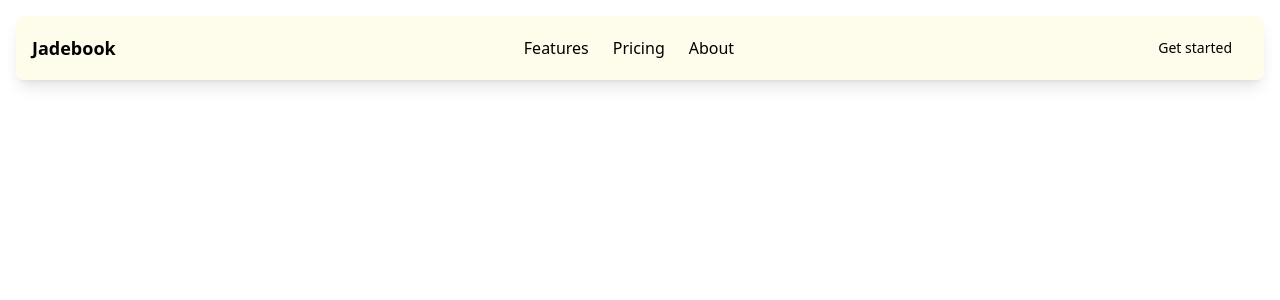
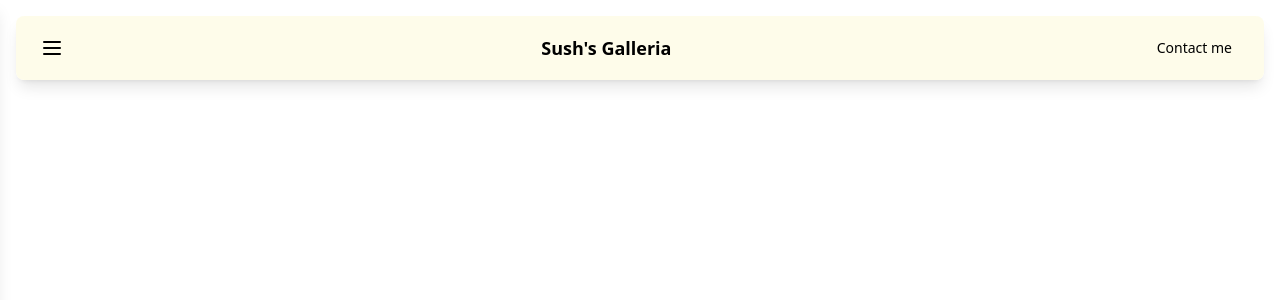
Before and after one commit to SUSH9391/sush-s-galleria, a React (Vite) app: page / in a window 1280 px wide. Shown: the top 300 px of the page. Built offline with nearby package versions, Linux system fonts and the light colour scheme.

Commit message:
refactored navbar with sidebar

```diff
--- a/src/components/Navbar.jsx
+++ b/src/components/Navbar.jsx
@@ -42,7 +42,24 @@ export default function Navbar() {
       }
     >
       <div className="max-w-7xl mx-auto px-4 h-full flex items-center justify-between">
-        {/* Logo */}
+        {/* Left: Hamburger button */}
+        <button
+          className="p-2 rounded-md focus:outline-none focus:ring-2 focus:ring-offset-2"
+          aria-label={menuOpen ? "Close menu" : "Open menu"}
+          aria-expanded={menuOpen}
+          onClick={() => setMenuOpen((s) => !s)}
+        >
+          {/* Icon morph: hamburger -> X */}
+          <svg className="w-6 h-6" viewBox="0 0 24 24" fill="none" stroke="currentColor">
+            {menuOpen ? (
+              <path strokeWidth="2" strokeLinecap="round" strokeLinejoin="round" d="M6 18L18 6M6 6l12 12" />
+            ) : (
+              <path strokeWidth="2" strokeLinecap="round" strokeLinejoin="round" d="M4 6h16M4 12h16M4 18h16" />
+            )}
+          </svg>
+        </button>
+
+        {/* Center: Logo */}
         <div className="flex items-center gap-4">
           <a className="flex items-center no-underline" href="/">
             <div
@@ -50,60 +67,31 @@ export default function Navbar() {
                 "transition-transform duration-300 ease-in-out transform " +
                 (isShrunk ? "scale-90" : "scale-100")
               }
-              style={{ transformOrigin: "left center" }}
+              style={{ transformOrigin: "center" }}
             >
               {/* Replace with svg/logo */}
-              <span className="font-semibold text-lg">Jadebook</span>
+              <span className="font-semibold text-lg">Sush's Galleria</span>
             </div>
           </a>
         </div>
 
-        {/* Desktop nav */}
-        <nav className="hidden md:flex items-center gap-6">
-          <a className="hover:underline" href="#features">Features</a>
-          <a className="hover:underline" href="#pricing">Pricing</a>
-          <a className="hover:underline" href="#about">About</a>
-        </nav>
-
-        {/* Right side: CTA + Mobile hamburger */}
-        <div className="flex items-center gap-3">
-          <a
-            className={
-              "px-4 rounded-md text-sm font-medium transition-all duration-200 " +
-              (isShrunk ? "py-1" : "py-2")
-            }
-            href="/signup"
-          >
-            Get started
-          </a>
-
-          {/* Hamburger button (visible on small screens) */}
-          <button
-            className="md:hidden p-2 rounded-md focus:outline-none focus:ring-2 focus:ring-offset-2"
-            aria-label={menuOpen ? "Close menu" : "Open menu"}
-            aria-expanded={menuOpen}
-            onClick={() => setMenuOpen((s) => !s)}
-          >
-            {/* Icon morph: hamburger -> X */}
-            <svg className="w-6 h-6" viewBox="0 0 24 24" fill="none" stroke="currentColor">
-              {menuOpen ? (
-                <path strokeWidth="2" strokeLinecap="round" strokeLinejoin="round" d="M6 18L18 6M6 6l12 12" />
-              ) : (
-                <path strokeWidth="2" strokeLinecap="round" strokeLinejoin="round" d="M4 6h16M4 12h16M4 18h16" />
-              )}
-            </svg>
-          </button>
-        </div>
+        {/* Right: Contact button */}
+        <a
+          className="px-4 py-2 rounded-md text-sm font-medium transition-all duration-200"
+          href="/contact"
+        >
+          Contact me
+        </a>
       </div>
 
-      {/* Mobile menu overlay/drawer */}
-      {/* Using fixed full-width panel that animates from top. md:hidden ensures it's only for small screens */}
+      {/* Side menu overlay/drawer */}
+      {/* Using fixed full-height panel that animates from left. */}
       <div
         className={
-          "md:hidden fixed left-0 right-0 top-0 z-40 transition-transform duration-300 ease-in-out " +
+          "fixed left-0 top-0 h-full z-40 transition-transform duration-300 ease-in-out " +
           (menuOpen
-            ? "translate-y-0 pointer-events-auto"
-            : "-translate-y-full pointer-events-none")
+            ? "translate-x-0 pointer-events-auto"
+            : "-translate-x-full pointer-events-none")
         }
         aria-hidden={!menuOpen}
       >
@@ -117,15 +105,15 @@ export default function Navbar() {
         {/* Panel */}
         <div
           className={
-            "relative bg-white/95 backdrop-blur-sm pt-5 pb-8 shadow-lg max-h-screen overflow-auto"
+            "relative bg-white/95 backdrop-blur-sm w-80 h-full shadow-lg overflow-auto"
           }
           role="dialog"
           aria-modal="true"
         >
-          <div className="max-w-7xl mx-auto px-4">
-            <div className="flex items-center justify-between">
+          <div className="p-6">
+            <div className="flex items-center justify-between mb-6">
               <a href="/" className="no-underline">
-                <span className="font-semibold text-lg">Jadebook</span>
+                <span className="font-semibold text-lg">Sush's Galleria</span>
               </a>
               <button
                 className="p-2 rounded-md focus:outline-none focus:ring-2 focus:ring-offset-2"
@@ -138,12 +126,12 @@ export default function Navbar() {
               </button>
             </div>
 
-            <nav className="mt-6 flex flex-col gap-4 text-lg">
-              <a className="block py-2" href="#features" onClick={() => setMenuOpen(false)}>Features</a>
-              <a className="block py-2" href="#pricing" onClick={() => setMenuOpen(false)}>Pricing</a>
-              <a className="block py-2" href="#about" onClick={() => setMenuOpen(false)}>About</a>
+            <nav className="flex flex-col gap-4 text-lg">
+              <a className="block py-2 hover:bg-gray-100 rounded px-2" href="#features" onClick={() => setMenuOpen(false)}>Features</a>
+              <a className="block py-2 hover:bg-gray-100 rounded px-2" href="#pricing" onClick={() => setMenuOpen(false)}>Pricing</a>
+              <a className="block py-2 hover:bg-gray-100 rounded px-2" href="#about" onClick={() => setMenuOpen(false)}>About</a>
               <a
-                className="mt-3 inline-block px-4 py-2 rounded-md font-medium"
+                className="mt-3 inline-block px-4 py-2 rounded-md font-medium bg-blue-500 text-white hover:bg-blue-600"
                 href="/signup"
                 onClick={() => setMenuOpen(false)}
               >
```
